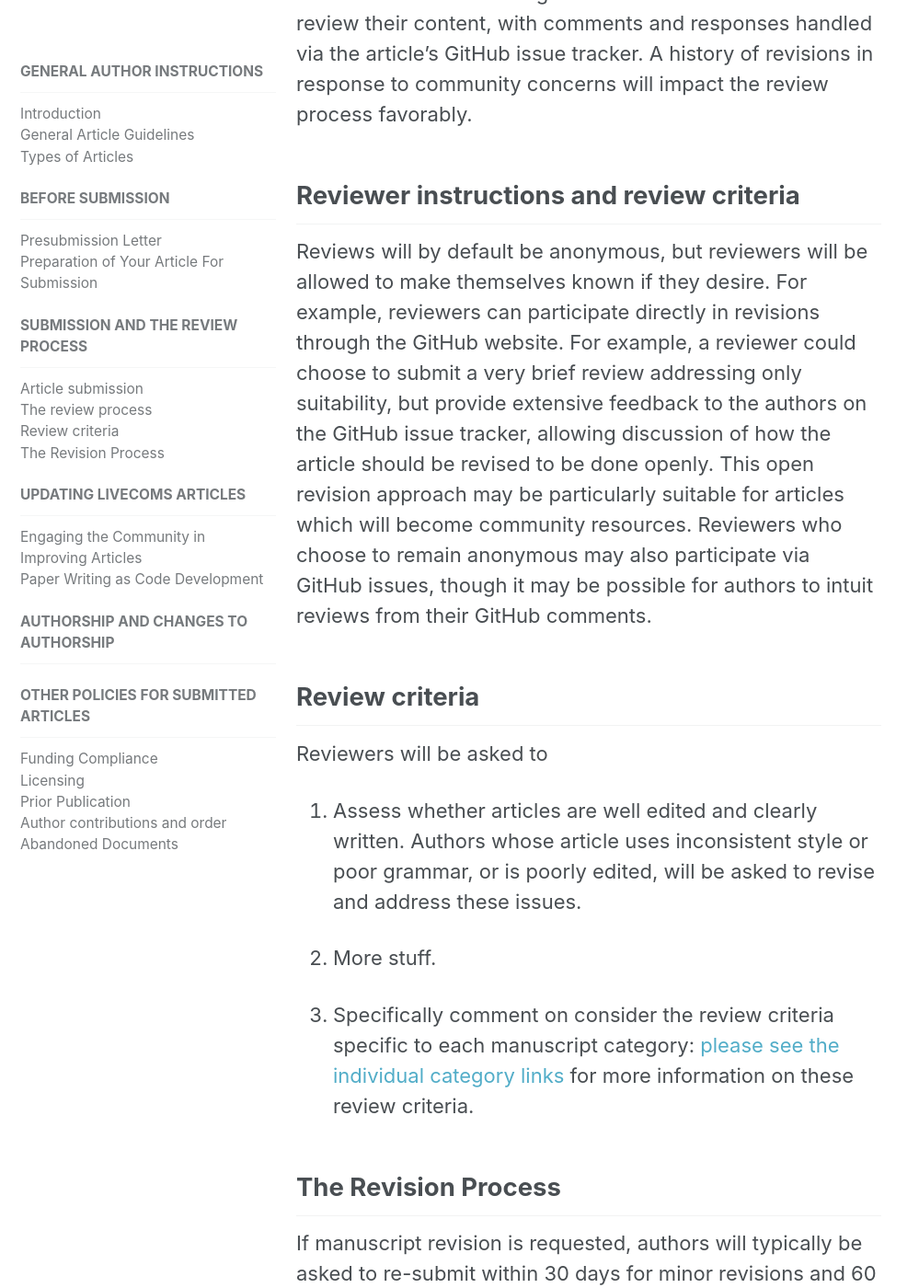
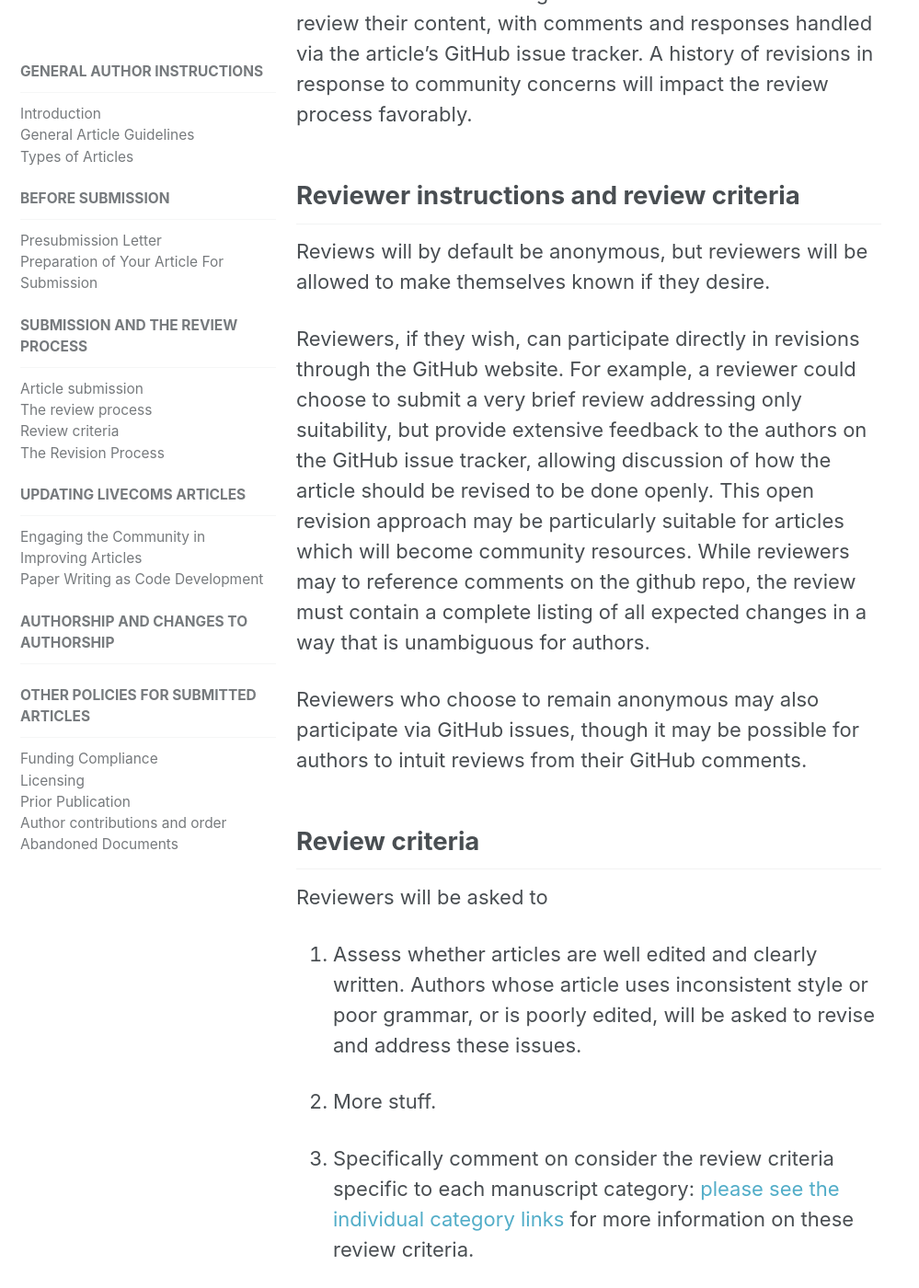
Before and after one commit to livecomsjournal/livecomsjournal.github.io, a Jekyll site: the page built from _author_instructions/01_policies.md, in a window 1280 px wide and 1400 px high, scrolled down 12058 px. Shown: the whole window at 92% size, without its empty margins (0-999 px from the left). Built offline with Jekyll 4.4.1, drawn with Linux system fonts in a browser that asks for light colours.

Commit message:
Update 01_policies.md

```diff
--- a/_author_instructions/01_policies.md
+++ b/_author_instructions/01_policies.md
@@ -190,8 +190,10 @@ Authors are also encouraged to have other researchers review their content, with
 ## Reviewer instructions and review criteria
 
 Reviews will by default be anonymous, but reviewers will be allowed to make themselves known if they desire.
-For example, reviewers can participate directly in revisions through the GitHub website.
-For example, a reviewer could choose to submit a very brief review addressing only suitability, but provide extensive feedback to the authors on the GitHub issue tracker, allowing discussion of how the article should be revised to be done openly. This open revision approach may be particularly suitable for articles which will become community resources. Reviewers who choose to remain anonymous may also participate via GitHub issues, though it may be possible for authors to intuit reviews from their GitHub comments.
+
+Reviewers, if they wish, can participate directly in revisions through the GitHub website. For example, a reviewer could choose to submit a very brief review addressing only suitability, but provide extensive feedback to the authors on the GitHub issue tracker, allowing discussion of how the article should be revised to be done openly. This open revision approach may be particularly suitable for articles which will become community resources.  While reviewers may to reference comments on the github repo, the review must contain a complete listing of all expected changes in a way that is unambiguous for authors.
+
+Reviewers who choose to remain anonymous may also participate via GitHub issues, though it may be possible for authors to intuit reviews from their GitHub comments.
 
 ## Review criteria
 
@@ -215,9 +217,7 @@ A unique aspect of LiveCoMS is article versions, where new, updated versions of
 Once peer reviewed, articles receive new [digital object identifiers (DOIs)](https://www.doi.org/) and are published on the LiveCoMS site as new versions.
 This allows authors to receive credit for ongoing work they do on their articles.
 
-Authors are encouraged to make updates to articles in their GitHub repositories as frequently as warranted.
-However, release of new peer-reviewed versions via LiveCoMS is warranted only when changes become particularly extensive or important.
-Thus, versioning should typically be done no more frequently than every 12 months.
+Authors are encouraged to make updates to articles in their GitHub repositories as frequently as warranted. However, release of new peer-reviewed versions via LiveCoMS is warranted only when changes become particularly extensive or important. Thus, versioning should typically be done no more frequently than every 12 months.
 
 The review process for an update to a LiveCoMS article is similar to the review process for the initial version.
 Additional review criteria will include whether or not issues the community raised on the article's issue tracker were responded to, and whether the revision includes sufficient new material.
```
